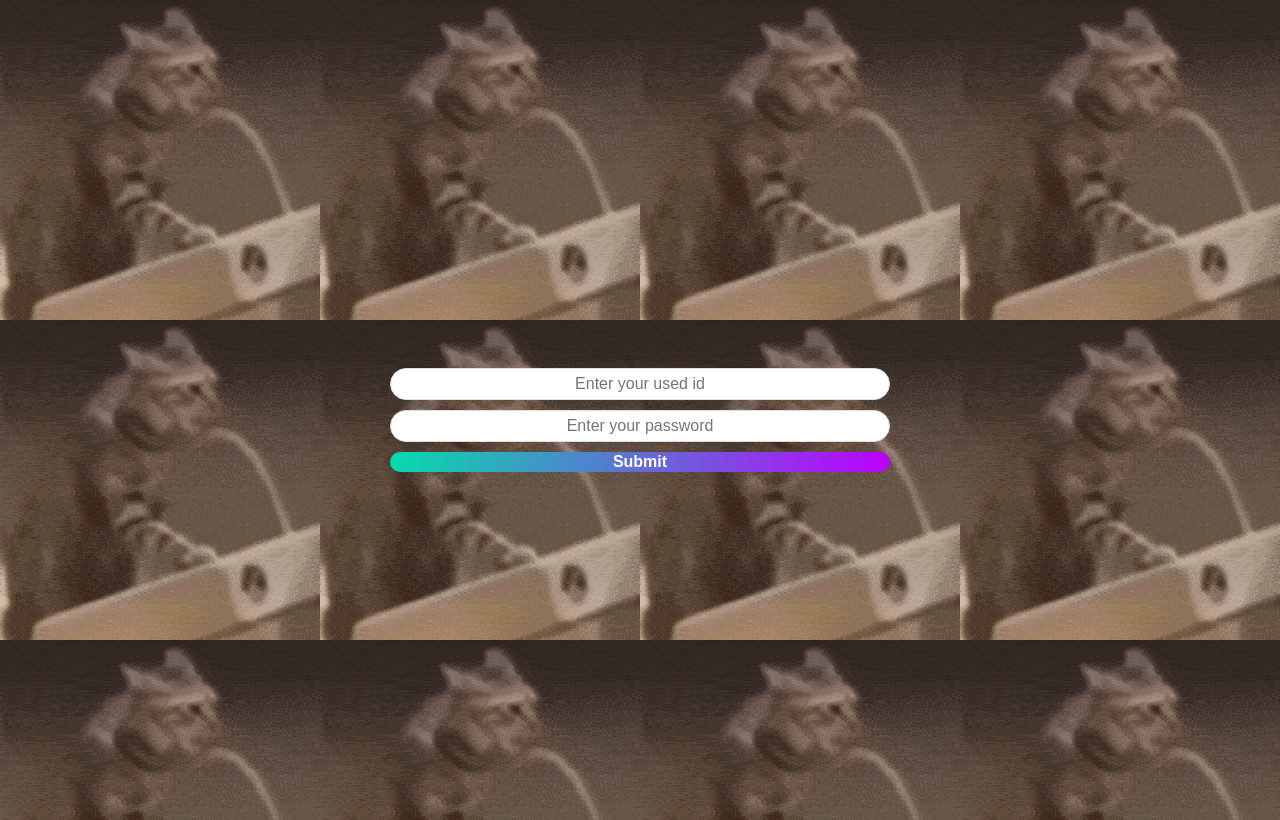
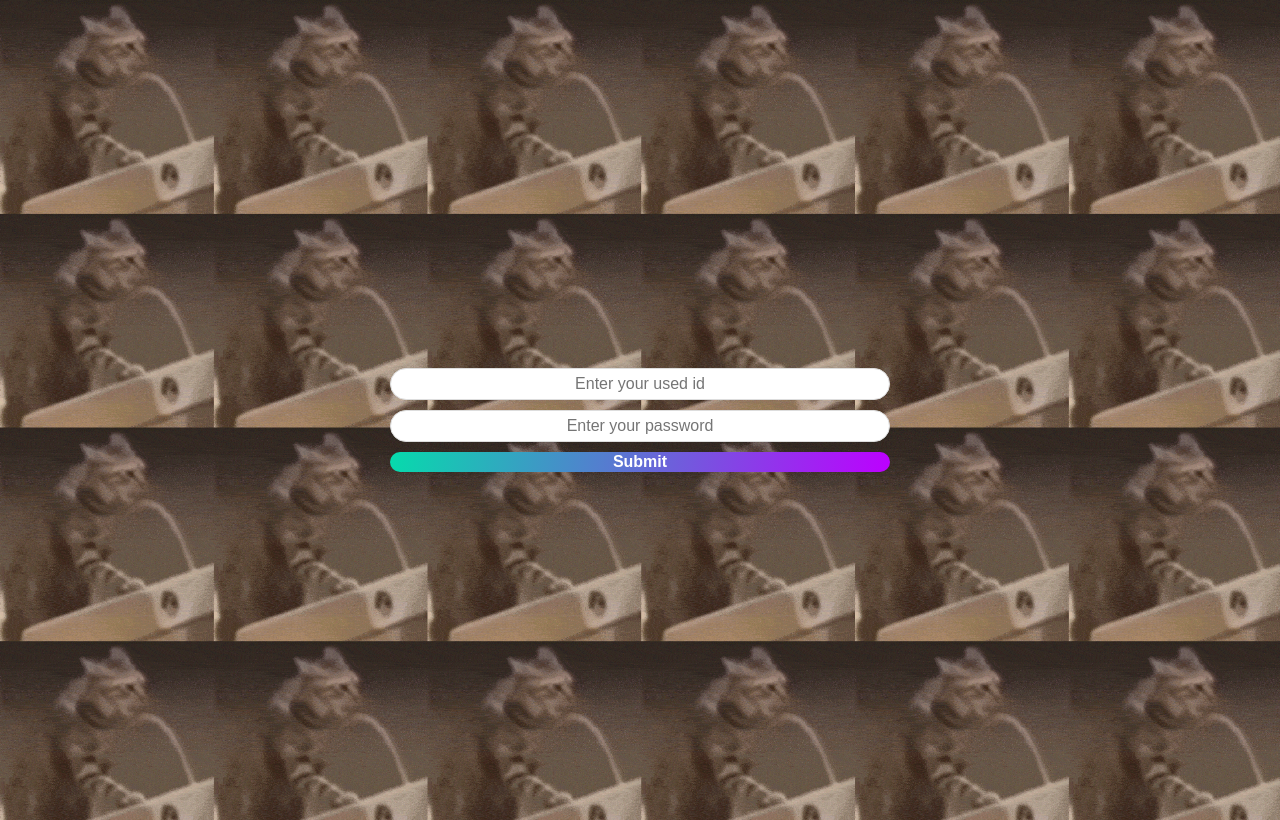
Before and after one commit to k-srirama-srikar/online-treasure-hunt-q3-1921181048-wbafhhkabefgk, a Flask app: page / in a window 1280 px wide. Run offline with Flask 3, Linux system fonts and the light colour scheme.

Commit message:
Update page.html

```diff
--- a/api/templates/page.html
+++ b/api/templates/page.html
@@ -11,6 +11,7 @@
             height: 100vh;
             background-image: url('static/cat-speaking-cat-speaking-water.gif');
             background-position: top left;
+            background-size: 16.7%
         }
 
 
```
